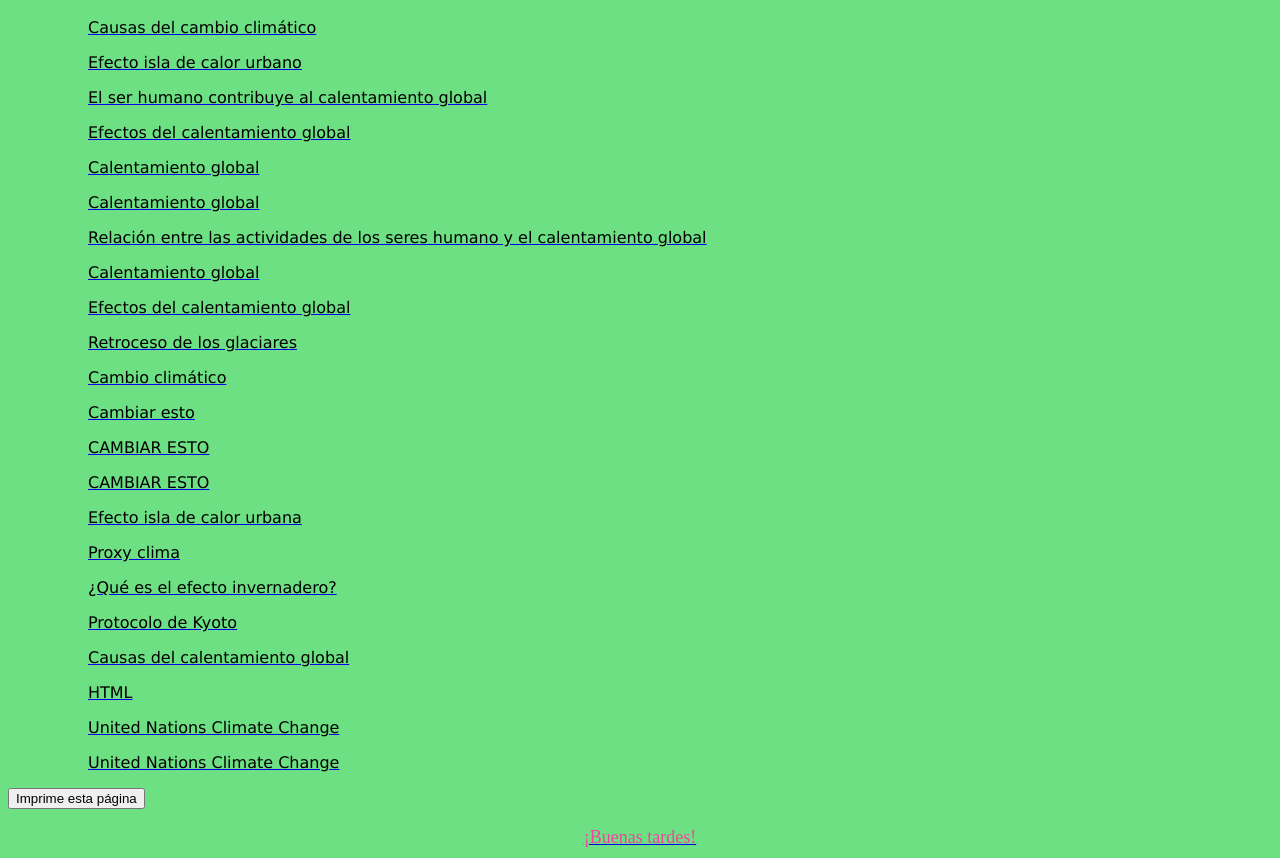
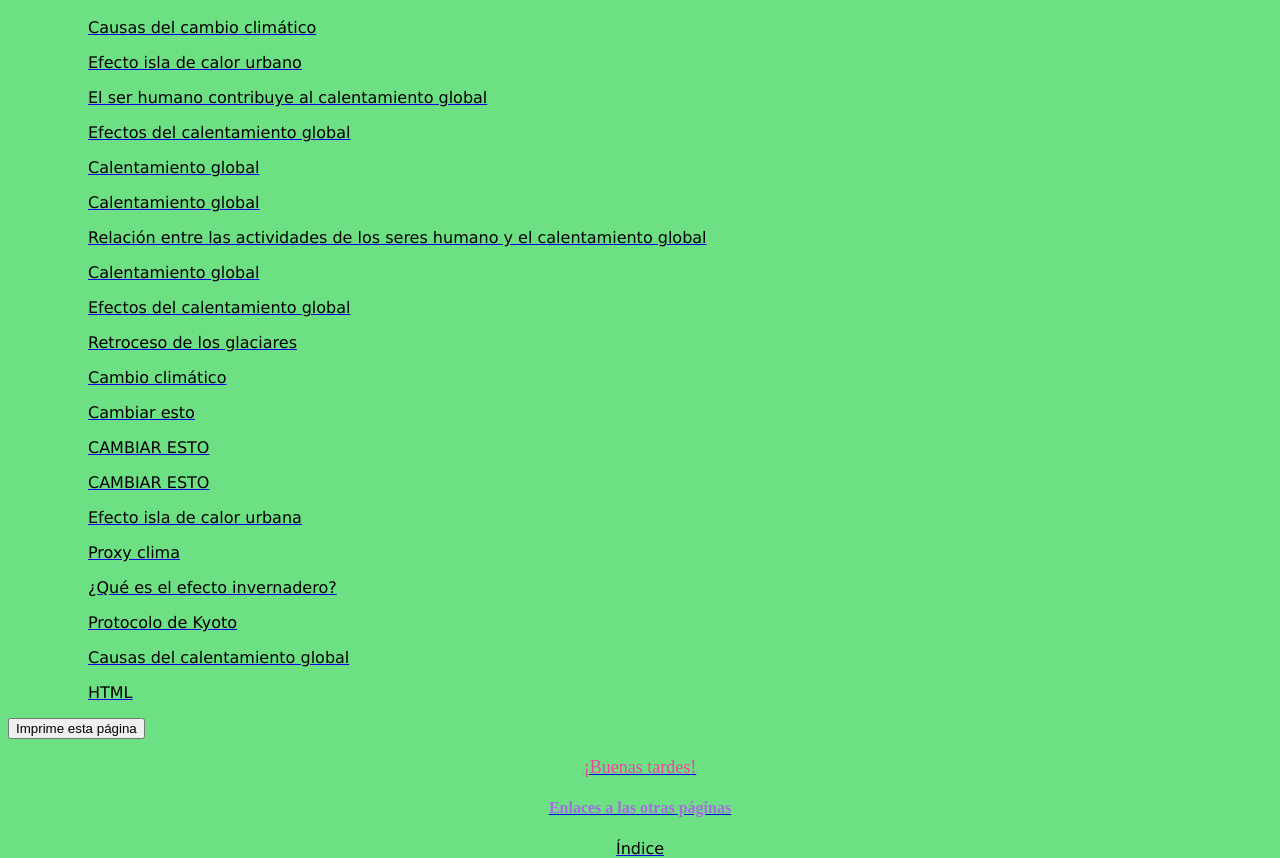
Before and after one commit to aniris2002/calentamientoglobal, a plain HTML site: page html/pagina6.html in a window 1280 px wide. Shown: the part 101-959 px from the top of the page. Drawn offline with Linux system fonts and the light colour scheme.

Commit message:
calentamiento global

```diff
--- a/html/pagina6.html
+++ b/html/pagina6.html
@@ -52,8 +52,7 @@ body { cursor: crosshair}
 	<a href="http://unfccc.int/portal_espanol/informacion_basica/protocolo_de_kyoto/items/6215.php"> <p> Protocolo de Kyoto </p>
 	<a href="https://www.vix.com/es/btg/curiosidades/2011/09/28/que-causa-el-calentamiento-global"> <p> Causas del calentamiento global </p>
 	<a href="https://www.aulaclic.es/html/index.htm"> <p> HTML </p>
-	<a href="http://unfccc.int/portal_espanol/informacion_basica/protocolo_de_kyoto/items/6215.php"> <p> United Nations Climate Change </p>
-	<a href="http://unfccc.int/portal_espanol/informacion_basica/protocolo_de_kyoto/items/6215.php"> <p> United Nations Climate Change </p>
+
  </blockquote>
 
 <input type="button" value="Imprime esta página" onclick="window.print()">
```
